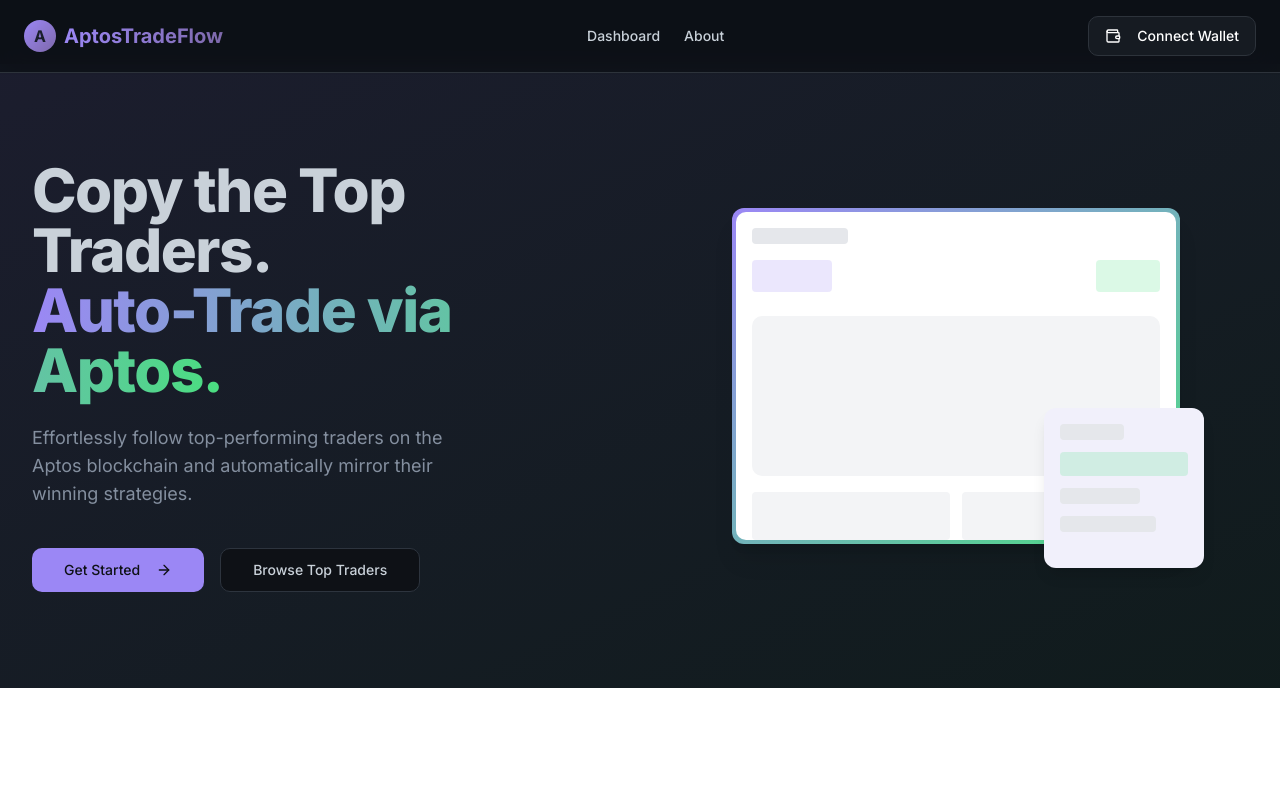
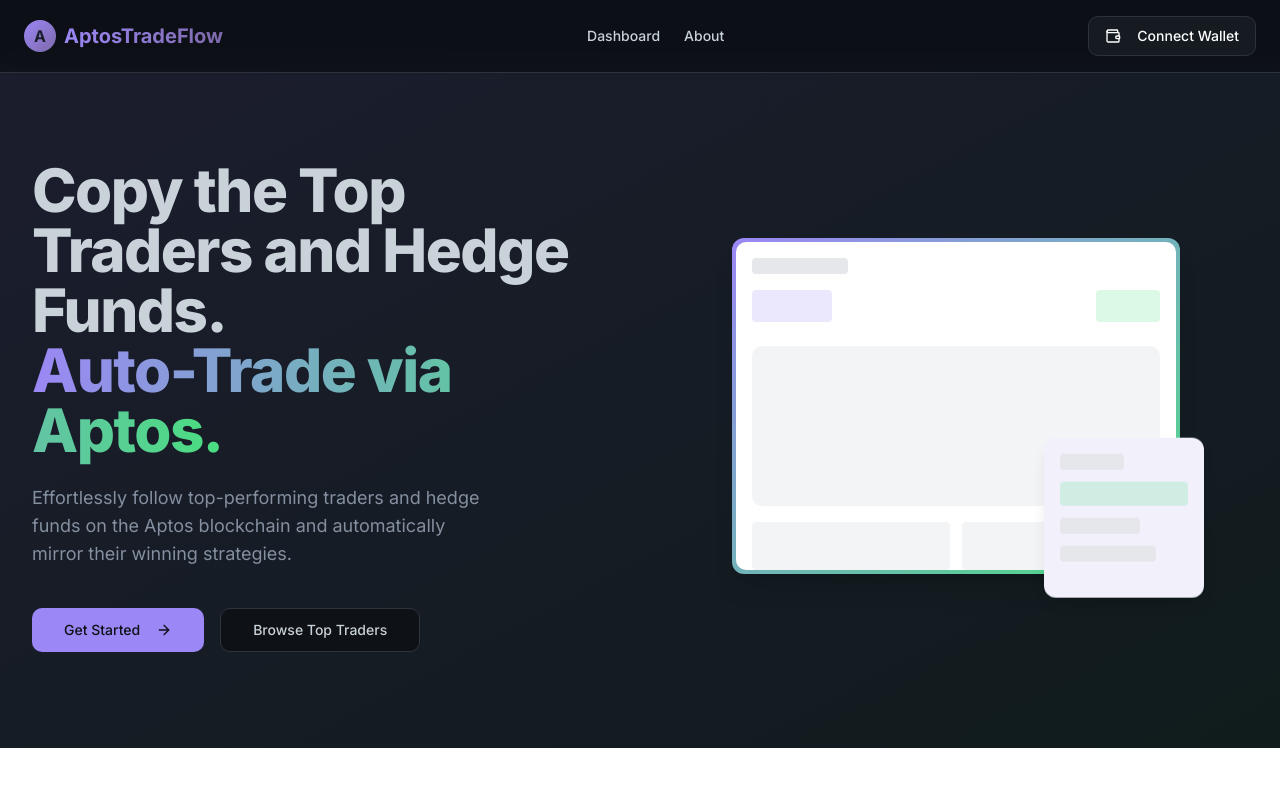
Before and after one commit to subodh-thallada/EasyAConsensusHackathon2025, a React (Vite) app: page / in a window 1280 px wide. Shown: the top 789 px of the page. Built offline with nearby package versions, Linux system fonts and the light colour scheme.

Commit message:
basic button change

```diff
--- a/src/components/home/Hero.tsx
+++ b/src/components/home/Hero.tsx
@@ -10,13 +10,13 @@ const Hero = () => {
         <div className="flex flex-col md:flex-row items-center justify-between gap-12">
           <div className="w-full md:w-1/2 space-y-6">
             <h1 className="text-4xl md:text-5xl lg:text-6xl font-extrabold tracking-tight">
-              <span className="block">Copy the Top Traders.</span>
+              <span className="block">Copy the Top Traders and Hedge Funds.</span>
               <span className="bg-gradient-to-r from-aptos-primary to-aptos-accent bg-clip-text text-transparent">
                 Auto-Trade via Aptos.
               </span>
             </h1>
             <p className="text-lg text-muted-foreground max-w-md">
-              Effortlessly follow top-performing traders on the Aptos blockchain
+              Effortlessly follow top-performing traders and hedge funds on the Aptos blockchain
               and automatically mirror their winning strategies.
             </p>
             <div className="flex flex-col sm:flex-row gap-4 pt-4">
@@ -25,7 +25,7 @@ const Hero = () => {
                   Get Started <ArrowRight className="ml-2 h-4 w-4" />
                 </Button>
               </Link>
-              <Link to="/traders">
+              <Link to="/dashboard">
                 <Button variant="outline" size="lg">
                   Browse Top Traders
                 </Button>
```
